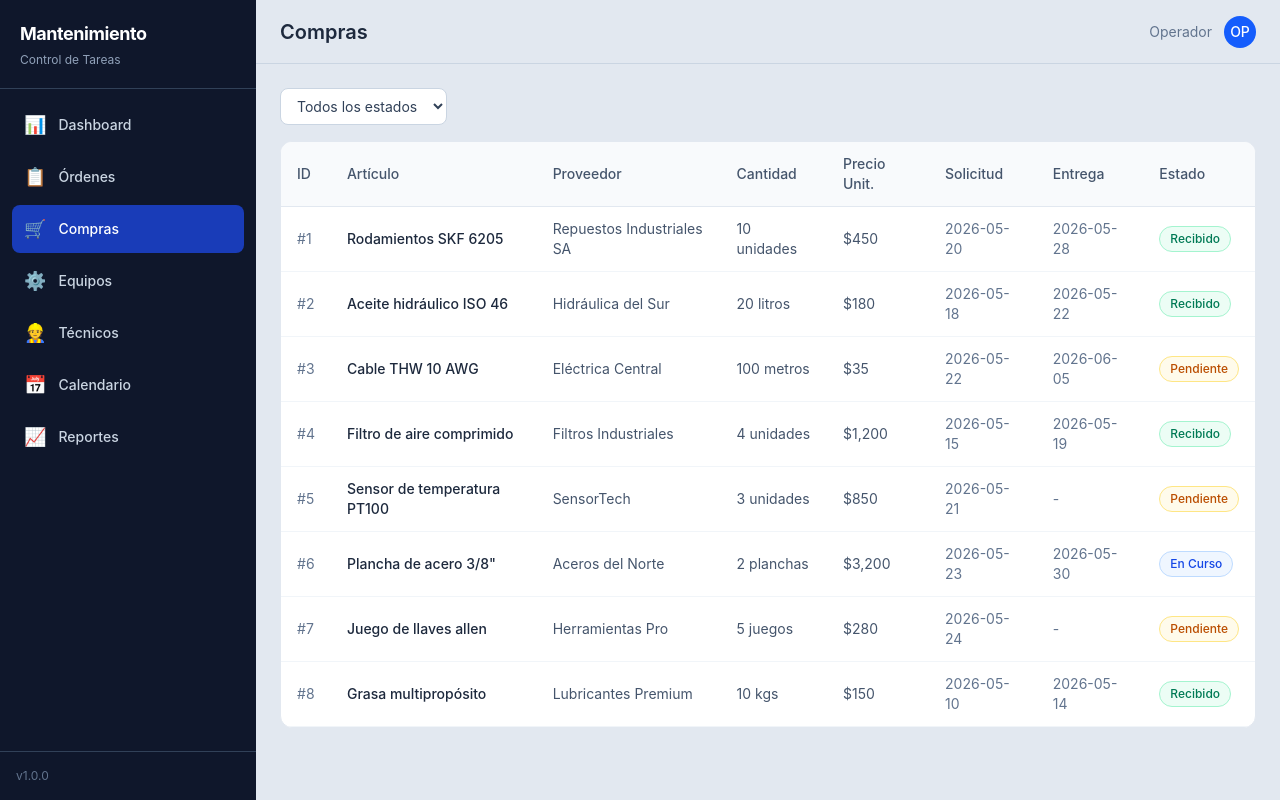
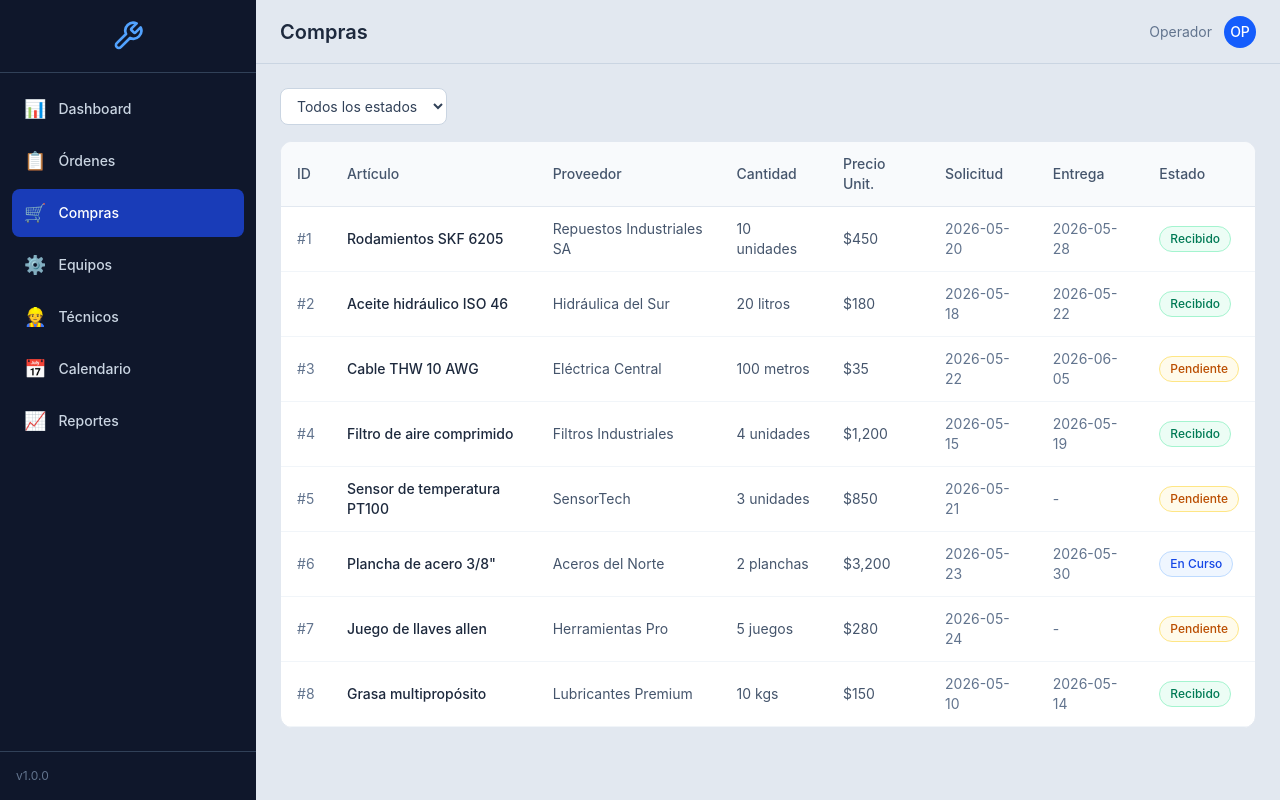
Before and after one commit to sant-maldonado/imae, a React (Vite) app: page /compras in a window 1280 px wide. Built offline with nearby package versions, Linux system fonts and the light colour scheme.

Commit message:
feat: icono FiTool en sidebar que redirige a /

```diff
--- a/package.json
+++ b/package.json
@@ -13,6 +13,7 @@
     "@tanstack/react-query": "^5.100.14",
     "react": "^19.2.6",
     "react-dom": "^19.2.6",
+    "react-icons": "^5.6.0",
     "react-router-dom": "^7.15.1",
     "recharts": "^3.8.1"
   },
--- a/src/components/layout/Sidebar.jsx
+++ b/src/components/layout/Sidebar.jsx
@@ -1,4 +1,5 @@
-import { NavLink } from 'react-router-dom'
+import { NavLink, Link } from 'react-router-dom'
+import { FiTool } from 'react-icons/fi'
 
 const links = [
   { to: '/', label: 'Dashboard', icon: '📊' },
@@ -13,10 +14,12 @@ const links = [
 export default function Sidebar() {
   return (
     <aside className="w-64 bg-slate-900 text-white flex flex-col shrink-0">
-      <div className="p-5 border-b border-slate-700">
-        <h1 className="text-lg font-bold tracking-tight">Mantenimiento</h1>
-        <p className="text-xs text-slate-400 mt-1">Control de Tareas</p>
-      </div>
+      <Link
+        to="/"
+        className="p-5 border-b border-slate-700 flex items-center justify-center hover:bg-blue-900/30 transition-colors"
+      >
+        <FiTool className="w-8 h-8 text-blue-400" />
+      </Link>
       <nav className="flex-1 p-3 space-y-1">
         {links.map((link) => (
           <NavLink
```
Also changed, not shown: 1 other file (tests, documents, lock files or other folders).
